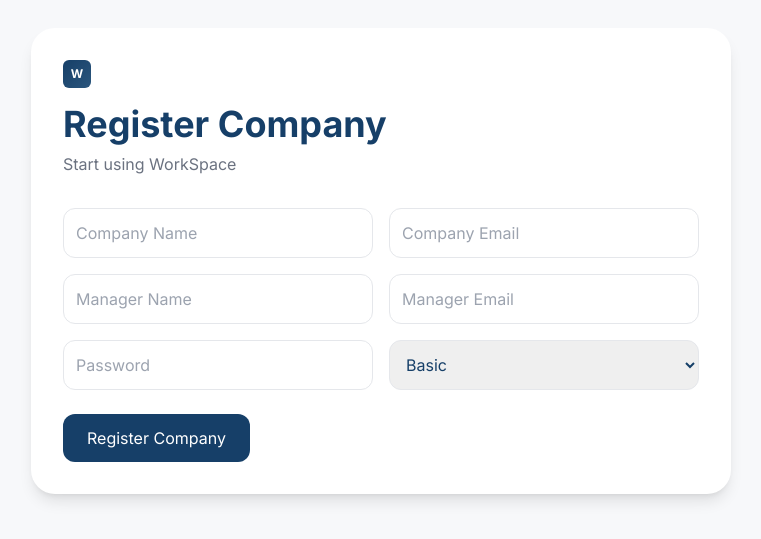
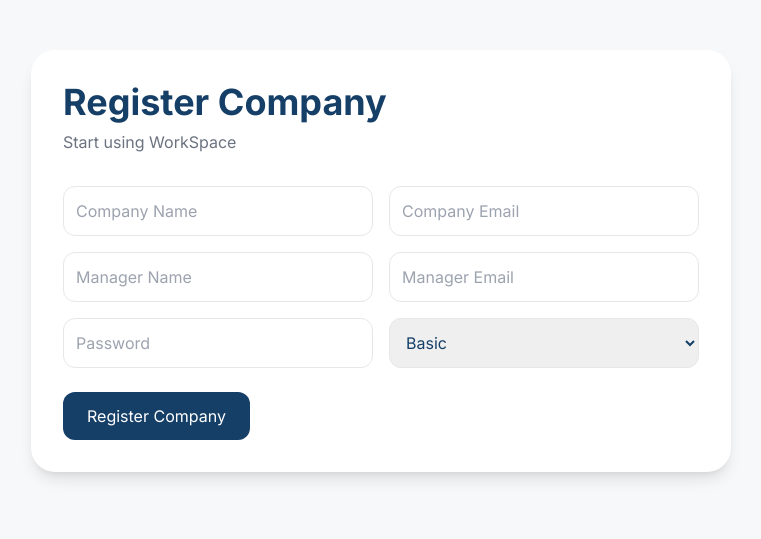
Before and after one commit to slikva/Workspace-SAAS, a React (Vite) app in the folder frontend/: page /register-company in a window 1280 px wide. Shown: the part 139-678 px from the top of the page, without its empty margins (259-1020 px from the left). Built offline with nearby package versions, Linux system fonts and the light colour scheme.

Commit message:
RegisterPage

```diff
--- a/frontend/src/pages/RegisterCompanyPage.jsx
+++ b/frontend/src/pages/RegisterCompanyPage.jsx
@@ -47,12 +47,7 @@ export default function RegisterCompanyPage() {
     <div className="min-h-screen bg-[#F7F8FA] flex justify-center items-center">
 
       <div className="bg-white p-8 rounded-3xl shadow-lg w-[700px]">
-        <div className="flex items-center gap-2 mb-4">
-              <div className="w-7 h-7 bg-gradient-primary rounded-md flex items-center justify-center">
-                <span className="text-white font-bold text-xs">W</span>
-              </div>
-              <span className="font-bold text-white text-sm">WorkSpace</span>
-            </div>
+
 
         <h1 className="text-4xl font-bold text-[#163F68] mb-2">
           Register Company
```
